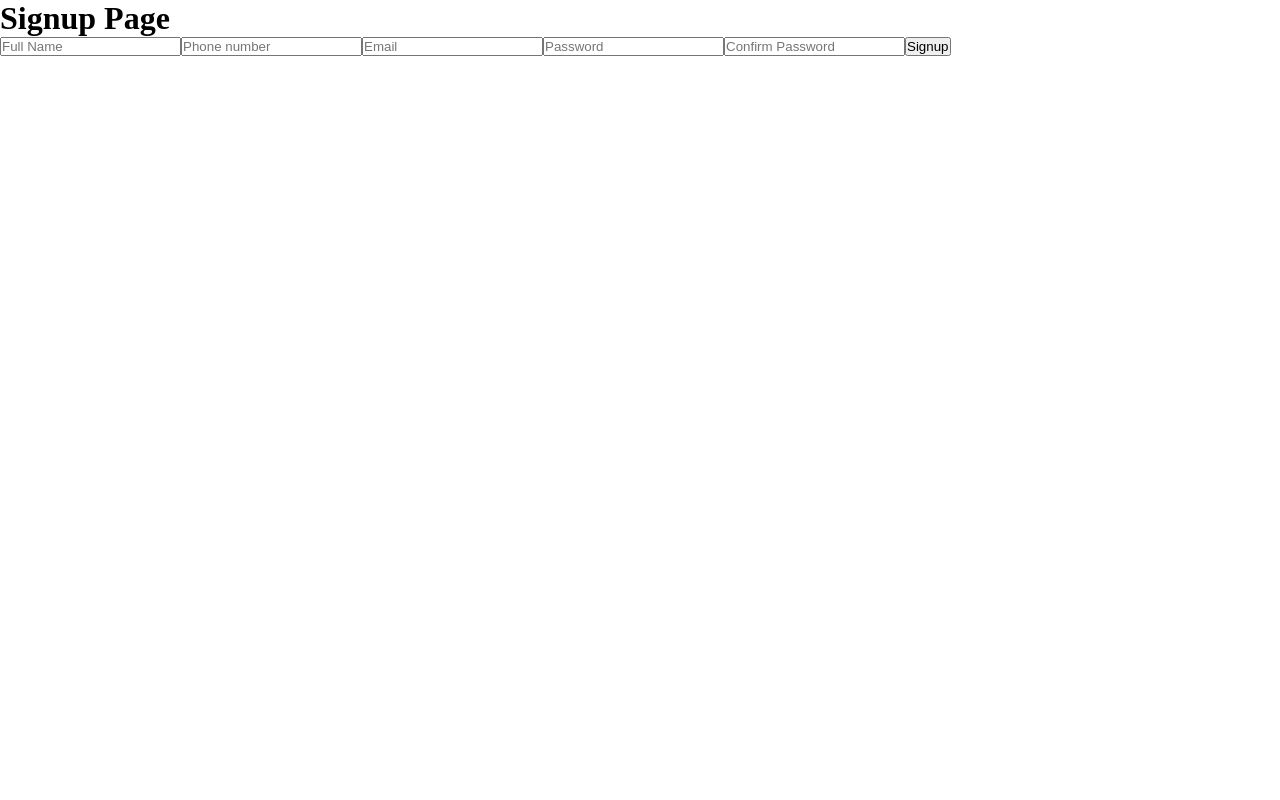
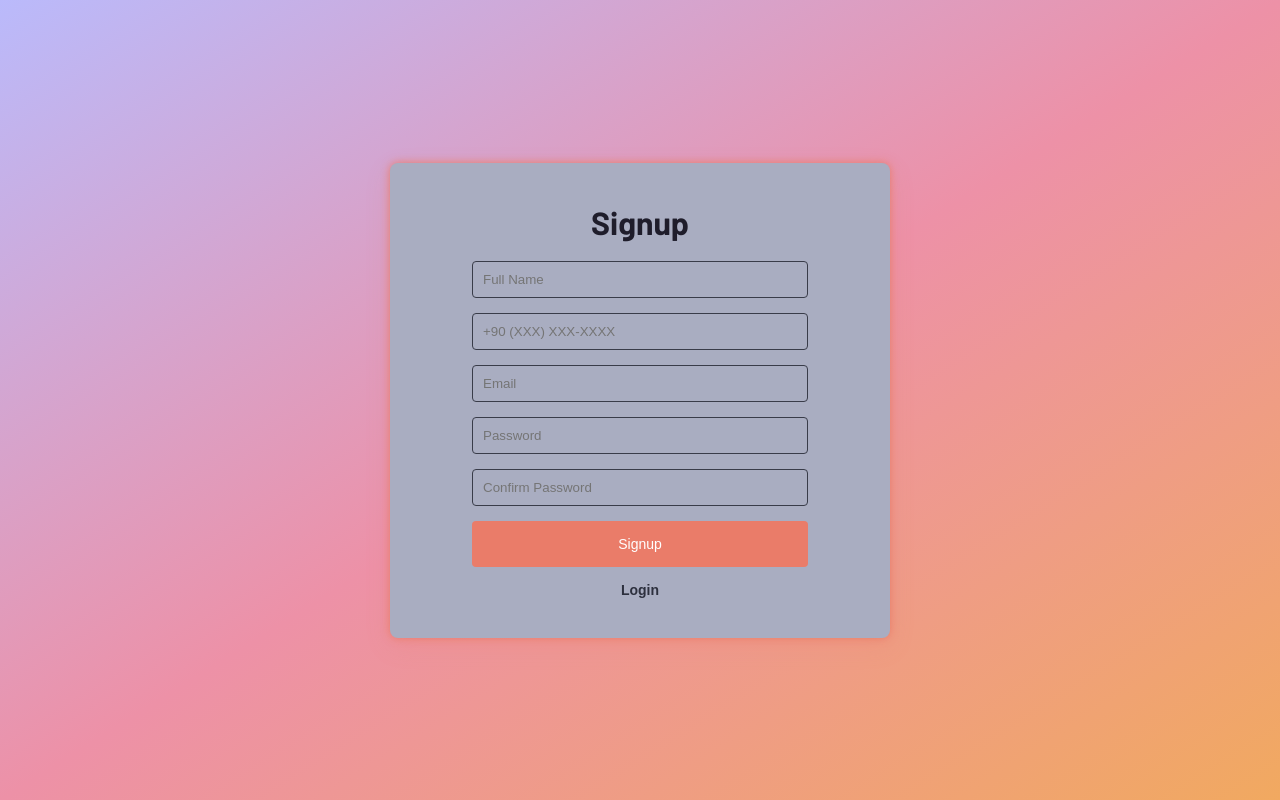
Before and after one commit to archis-academy/food-order-app-aries-1, a React (Vite) app: page /signup in a window 1280 px wide. Built offline with nearby package versions, Linux system fonts and the light colour scheme; no server answers.

Commit message:
Database operations of the edit dish component were performed. Fixed toastify notifications

```diff
--- a/src/components/AddDish/AddDish.jsx
+++ b/src/components/AddDish/AddDish.jsx
@@ -3,10 +3,9 @@ import "./AddDish.scss";
 import { getCategories } from "../../db/foods";
 import { collection, addDoc } from "firebase/firestore";
 import { db } from "../../config/firebase";
-import { ToastContainer, toast } from "react-toastify";
-import "react-toastify/dist/ReactToastify.css";
+import { toast } from "react-toastify";
 
-function AddDish({ addDish, setAddDish, fetchDishes }) {
+function AddDish({ addDish, setAddDish, fetchDishes, addSuccess }) {
   const [dishDetails, setDishDetails] = useState({
     image: "",
     description: "",
@@ -50,7 +49,6 @@ function AddDish({ addDish, setAddDish, fetchDishes }) {
       try {
         const dishesCollection = collection(db, "dishes");
         await addDoc(dishesCollection, dishDetails);
-        toast.success("Dish added successfully!");
 
         setDishDetails({
           image: "",
@@ -65,6 +63,7 @@ function AddDish({ addDish, setAddDish, fetchDishes }) {
         await fetchDishes();
 
         setAddDish(false);
+        addSuccess();
       } catch (error) {
         toast.error("There was an issue adding the dish.");
       }
@@ -147,7 +146,6 @@ function AddDish({ addDish, setAddDish, fetchDishes }) {
           Add Dish
         </button>
       </div>
-      <ToastContainer />
     </div>
   );
 }
--- a/src/components/EditDish/EditDish.jsx
+++ b/src/components/EditDish/EditDish.jsx
@@ -3,9 +3,16 @@ import { getCategories } from "../../db/foods";
 import { useEffect, useState } from "react";
 import { doc, updateDoc, deleteDoc } from "firebase/firestore";
 import { db } from "../../config/firebase";
-import { ToastContainer, toast } from "react-toastify";
+import { toast } from "react-toastify";
 
-function EditDish({ setEditDish, dishDetails, setDishDetails, fetchDishes }) {
+function EditDish({
+  setEditDish,
+  dishDetails,
+  setDishDetails,
+  fetchDishes,
+  editSuccess,
+  deleteSuccess,
+}) {
   const { image, description, category, price, bowl, id } = dishDetails;
   const [categories, setCategories] = useState([]);
   const [isFormValid, setIsFormValid] = useState(true);
@@ -43,6 +50,7 @@ function EditDish({ setEditDish, dishDetails, setDishDetails, fetchDishes }) {
       await fetchDishes();
 
       setEditDish(false);
+      deleteSuccess();
     } catch (error) {
       toast.error("There was an issue deleting the dish.");
     }
@@ -69,9 +77,7 @@ function EditDish({ setEditDish, dishDetails, setDishDetails, fetchDishes }) {
       await fetchDishes();
 
       setEditDish(false);
-      setTimeout(() => {
-        toast.success("Dish edited successfully!");
-      }, 500);
+      editSuccess();
     } catch (error) {
       toast.error("There was an issue editing the dish.");
     }
@@ -163,8 +169,6 @@ function EditDish({ setEditDish, dishDetails, setDishDetails, fetchDishes }) {
           Edit Dish
         </button>
       </div>
-
-      <ToastContainer />
     </div>
   );
 }
--- a/src/components/EditDish/EditDish.scss
+++ b/src/components/EditDish/EditDish.scss
@@ -46,6 +46,12 @@
 
 .edit-modal-delete-btn {
   @include secondary-btn;
+  background-color: rgb(174, 51, 51);
+  color: $primary-font-color;
+  border-color: rgb(174, 51, 51);
+  &:hover {
+    box-shadow: 0 8px 24px #eb7d6a32, 0 0 8px rgb(174, 51, 51);
+  }
 }
 @media (max-width: 768px) {
   .edit-dish-container {
--- a/src/components/ProductCard/ProductCard.scss
+++ b/src/components/ProductCard/ProductCard.scss
@@ -3,7 +3,11 @@
 .product-card {
   border: 1px solid $line-color;
   border-radius: 8px;
-  text-align: center;
+  display: flex;
+  flex-direction: column;
+  justify-content: space-between;
+  align-items: center;
+  gap: 10px;
 }
 .product-card-image {
   padding: 20px;
@@ -11,13 +15,17 @@
 .product-card-details {
   max-width: 150px;
   margin: 0 auto;
+  width: 100%;
+  min-height: 75px;
+  display: flex;
+  flex-direction: column;
+  justify-content: space-between;
+  align-items: center;
   font-size: 14px;
   p {
     margin-bottom: 10px;
     font-weight: 500;
-    height: 50px;
-    display: flex;
-    align-items: center;
+    text-align: center;
   }
   span {
     color: $secondary-font-color;
@@ -26,7 +34,7 @@
 }
 .product-card-edit-box {
   background-color: rgba($accent-color, 0.25);
-  margin-top: 10px;
+  width: 100%;
   padding: 15px;
   border-bottom-left-radius: 8px;
   border-bottom-right-radius: 8px;
--- a/src/pages/SignupPage/SignupPage.jsx
+++ b/src/pages/SignupPage/SignupPage.jsx
@@ -3,6 +3,15 @@ import { useState } from "react";
 import { auth, db } from "@/config/firebase";
 import { setDoc, doc } from "firebase/firestore";
 import { createUserWithEmailAndPassword, updateProfile } from "firebase/auth";
+// import visibility from "../../assets/visibility.svg";
+// import visibilityOff from "../../assets/visibility-off.svg";
+// import personIcon from "../../assets/person-icon.svg";
+// import mailIcon from "../../assets/mail-icon.svg";
+// import lockIcon from "../../assets/lock-icon.svg";
+// import phoneIcon from "../../assets/phone-icon.svg";
+import { NavLink, useNavigate } from "react-router-dom";
+import { ToastContainer, toast } from "react-toastify";
+import "react-toastify/dist/ReactToastify.css";
 
 function SignupPage() {
   const [formData, setFormData] = useState({
@@ -13,19 +22,24 @@ function SignupPage() {
     confirmPassword: "",
   });
 
+  const [passwordVisibility, setPasswordVisibility] = useState(false);
+  function togglePasswordVisibility() {
+    setPasswordVisibility(!passwordVisibility);
+  }
+
   const signupUser = async (e) => {
     e.preventDefault();
 
     const { fullName, phoneNumber, email, password, confirmPassword } =
       formData;
     if (password !== confirmPassword) {
-      alert("Passwords do not match");
+      toast.warn("Passwords do not match");
       return;
     }
 
     const passwordRegex = /^(?=.*[a-z])(?=.*[A-Z])(?=.*\d)[a-zA-Z\d\S]{6,}$/;
     if (!passwordRegex.test(password)) {
-      alert(
+      toast.warn(
         "Password must be minimum 6 characters, at least one uppercase letter, one lowercase letter and one number"
       );
       return;
@@ -51,48 +65,108 @@ function SignupPage() {
   };
 
   function handleChange(event) {
+    const { name, value } = event.target;
+    if (name === "phoneNumber") {
+      const input = value.replace(/\D/g, "");
+
+      const formattedInput =
+        "(" +
+        input.substring(0, 3) +
+        ")" +
+        " " +
+        input.substring(3, 6) +
+        " " +
+        input.substring(6, 10);
+
       setFormData({
         ...formData,
-      [event.target.name]: event.target.value,
+        [name]: formattedInput,
+      });
+    } else {
+      setFormData({
+        ...formData,
+        [name]: value,
       });
     }
+  }
+
+  const navigate = useNavigate();
+
+  const handleSignupClick = () => {
+    navigate("/login");
+  };
 
   return (
     <main className="signup-page">
-      <h1>Signup Page</h1>
-      <form onSubmit={(e) => signupUser(e)}>
+      <div className="signup-form-container">
+        <h1>Signup </h1>
+        <form onSubmit={(e) => signupUser(e)} className="signup-form">
+          <div className="signup-full-name signup-input">
+            {/* <img src={personIcon} alt="person-icon" /> */}
             <input
               type="text"
               placeholder="Full Name"
               name="fullName"
               onKeyUp={handleChange}
             />
+          </div>
+          <div className="signup-phone-number signup-input">
+            {/* <img src={phoneIcon} alt="phone-icon" /> */}
             <input
               type="tel"
-          placeholder="Phone number"
+              placeholder="+90 (XXX) XXX-XXXX"
+              maxLength="18"
+              value={formData.phoneNumber}
               name="phoneNumber"
-          onKeyUp={handleChange}
+              onChange={handleChange} // onKeyUp yerine onChange kullanın
             />
+          </div>
+          <div className="signup-e-mail signup-input">
+            {/* <img src={mailIcon} alt="mail-icon" /> */}
             <input
               type="email"
               placeholder="Email"
               name="email"
               onKeyUp={handleChange}
             />
+          </div>
+          <div className="signup-password signup-input">
+            {/* <img src={lockIcon} alt="lock-icon" /> */}
             <input
-          type="password"
+              type={passwordVisibility ? "text" : "password"}
               placeholder="Password"
               name="password"
               onKeyUp={handleChange}
             />
+            {/* <img
+              src={passwordVisibility ? visibility : visibilityOff}
+              alt="toggle password visibility"
+              onClick={togglePasswordVisibility}
+              style={{ cursor: "pointer" }}
+            /> */}
+          </div>
+          <div className="signup-confirm-password signup-input">
+            {/* <img src={lockIcon} alt="lock-icon" /> */}
             <input
-          type="password"
+              type={passwordVisibility ? "text" : "password"}
               placeholder="Confirm Password"
               name="confirmPassword"
               onKeyUp={handleChange}
             />
-        <input type="submit" value="Signup" />
+          </div>
+          <input
+            type="submit"
+            value="Signup"
+            className="signup-btn"
+            onClick={handleSignupClick}
+          />
+
+          <button className="signup-login-btn">
+            <NavLink to="/login">Login</NavLink>
+          </button>
         </form>
+      </div>
+      <ToastContainer />
     </main>
   );
 }
--- a/src/pages/SignupPage/SignupPage.scss
+++ b/src/pages/SignupPage/SignupPage.scss
@@ -0,0 +1,75 @@
+@import "../../styles/abstracts/index";
+
+.signup-page {
+  display: flex;
+  justify-content: center;
+  align-items: center;
+  height: 100vh;
+  background: $linear-color;
+  font-family: $primary-font;
+
+  font-family: $primary-font;
+  h1 {
+    text-align: center;
+    font-size: 2rem;
+    margin-bottom: 20px;
+    color: $secondary-bg;
+  }
+}
+.signup-form-container {
+  background-color: lighten($primary-bg, 50%);
+  border-radius: 8px;
+  padding: 40px;
+  box-shadow: $button-shadow;
+  width: 500px;
+}
+.signup-form {
+  display: flex;
+  justify-content: center;
+  align-items: center;
+  flex-direction: column;
+  gap: 15px;
+}
+
+.signup-input {
+  padding: 10px;
+  border: 1px solid $line-color;
+  border-radius: 4px;
+  color: $primary-bg;
+  font-size: 1 rem;
+  display: flex;
+  justify-content: space-between;
+  gap: 8px;
+  width: 80%;
+  input {
+    background-color: inherit;
+    border: none;
+    outline: none;
+    width: 100%;
+    color: $primary-bg;
+  }
+}
+.signup-btn {
+  padding: 15px;
+  font-size: 14px;
+  width: 80%;
+  border: none;
+  border-radius: 4px;
+  color: $primary-font-color;
+  cursor: pointer;
+  background-color: $accent-color;
+  &:hover {
+    background-color: darken($accent-color, 10%);
+  }
+}
+.signup-login-btn {
+  font-weight: 600;
+  font-size: 14px;
+
+  color: $primary-bg;
+  background-color: inherit;
+  border: none;
+  &:hover {
+    text-decoration: underline;
+  }
+}
```
Also changed, not shown: src/components/ProductsManagement/ProductsManagement.jsx (+17 -6 lines). Lines whose indentation alone changed are shown as unchanged.
